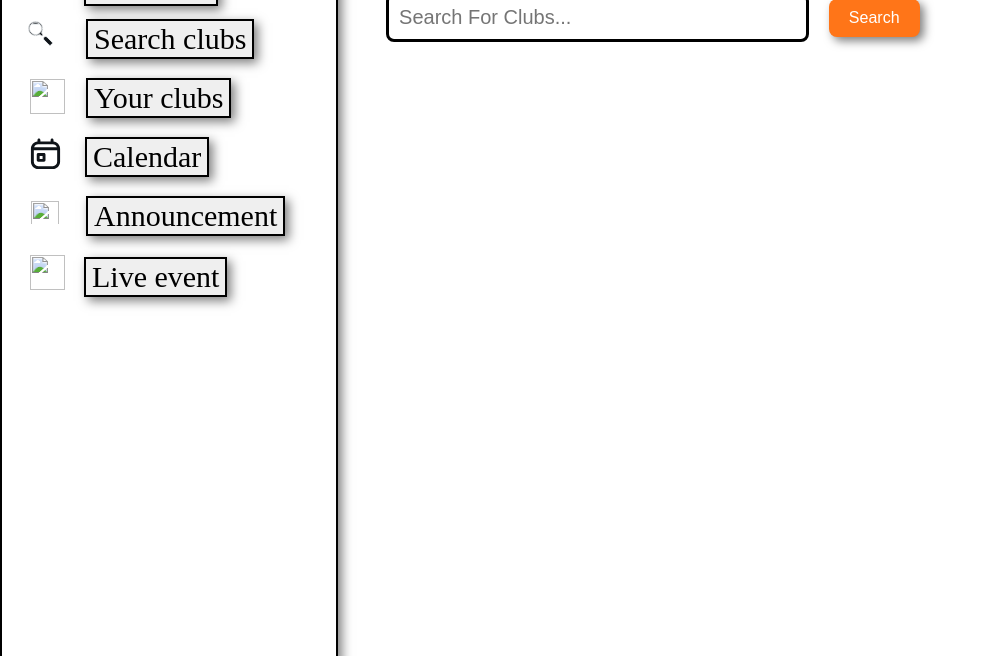
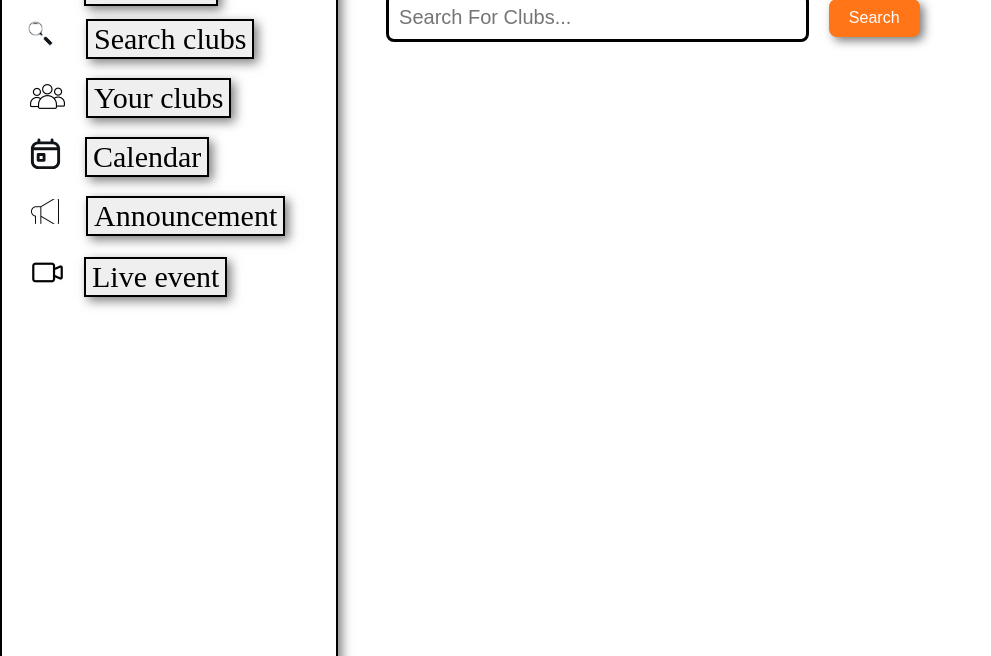
Before and after one commit to imrishu18/CLUBHUB-Frontend, a plain HTML site: page search-clubs.html in a window 1280 px wide. Shown: the part 144-800 px from the top of the page, without its empty margins (0-991 px from the left). Drawn offline with nearby package versions, Linux system fonts and the light colour scheme; a web font is replaced by a local one.

Commit message:
Update search-clubs.html

```diff
--- a/search-clubs.html
+++ b/search-clubs.html
@@ -100,7 +100,7 @@
                   class="image-6-icon"
                   loading="lazy"
                   alt=""
-                  src="./public/image-6@2x.png"
+                  src="./public/image-6@2x.jpg"
                 />
               </div>
               <button class="button3">Your clubs</button>
@@ -123,7 +123,7 @@
                   class="image-1-icon"
                   loading="lazy"
                   alt=""
-                  src="./public/image-1@2x.png"
+                  src="./public/image-1@2x.jpg"
                 />
               </div>
               <button class="button3">Announcement</button>
@@ -136,7 +136,7 @@
               class="image-5-icon"
               loading="lazy"
               alt=""
-              src="./public/image-5@2x.png"
+              src="./public/image-5@2x.jpg"
             />
 
             <div class="live-event-wrapper">
```
